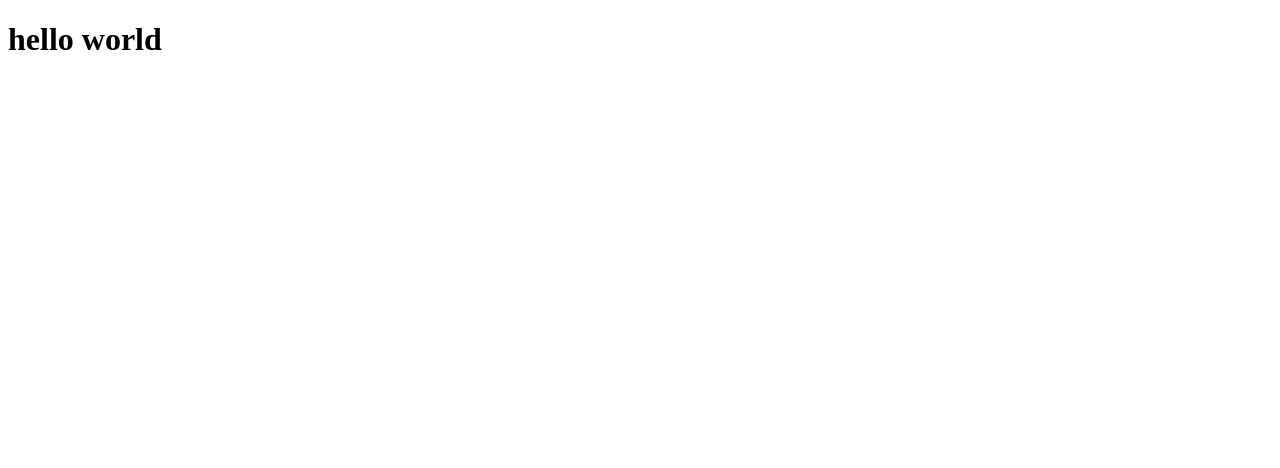
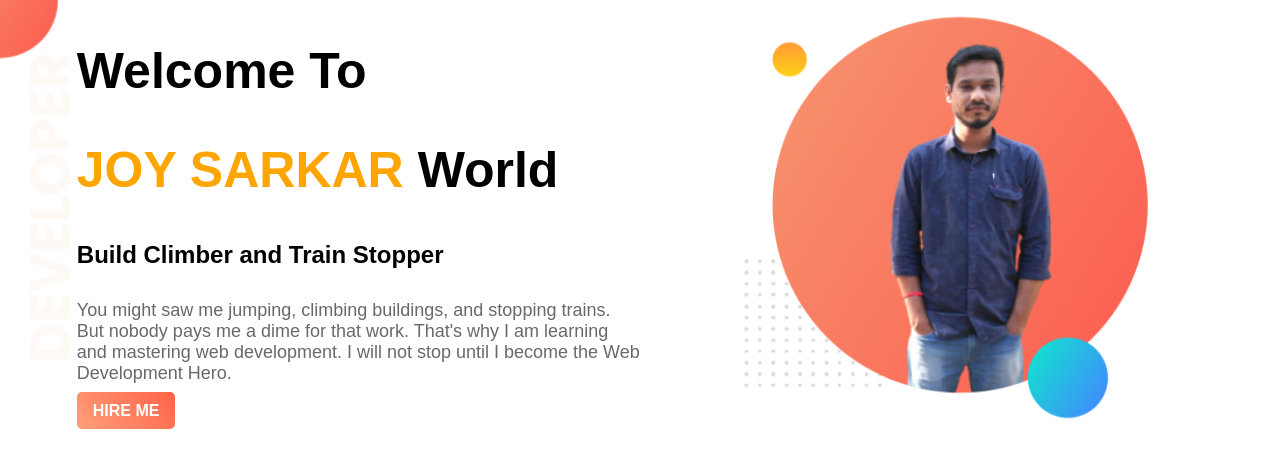
Before and after one commit to joySarkar8/my-portfolio-1, a plain HTML site: page index.html in a window 1280 px wide. Drawn offline with Linux system fonts and the light colour scheme.

Commit message:
complete hero area

```diff
--- a/index.html
+++ b/index.html
@@ -1,13 +1,29 @@
 <!DOCTYPE html>
 <html lang="en">
+
 <head>
     <meta charset="UTF-8">
     <meta http-equiv="X-UA-Compatible" content="IE=edge">
     <meta name="viewport" content="width=device-width, initial-scale=1.0">
-    <title>Document</title>
+    <title>Portfolio</title>
     <link rel="stylesheet" href="style.css">
+    <link rel="preconnect" href="https://fonts.googleapis.com">
+    <link rel="preconnect" href="https://fonts.gstatic.com" crossorigin>
 </head>
+
 <body>
-    <h1>hello world</h1>
+    <section class="hero_area flexible">
+        <div class="half_area">
+            <h1>Welcome To</h1>
+            <h1><span>JOY SARKAR</span> World</h1>
+            <h4>Build Climber and Train Stopper</h4>
+            <p>You might saw me jumping, climbing buildings, and stopping trains. But nobody pays me a dime for that work. That's why I am learning and mastering web development. I will not stop until I become the Web Development Hero.</p>
+            <a class="button" href="#">HIRE ME</a>
+        </div>
+        <div class="half_area">
+            <img src="img/banner_1st.png" alt="">
+        </div>
+    </section>
 </body>
+
 </html>
--- a/style.css
+++ b/style.css
@@ -0,0 +1,56 @@
+/***********************************
+common css
+************************************/
+body {
+    margin: 0;
+    font-family: 'Poppins', sans-serif;
+}
+
+.button {
+    text-decoration: none;
+    padding: 10px 16px;
+    background-image: linear-gradient(45deg, lightsalmon, tomato);
+    border-radius: 5px;
+    color: #fff;
+    font-weight: bold;
+}
+
+/***********************************
+main css
+************************************/
+.hero_area {
+    background-image: url(img/top-banner.png);
+    background-repeat: no-repeat;
+}
+
+.flexible {
+    display: flex;
+    margin-bottom: 150px;
+}
+
+.half_area {
+    width: 50%;
+    padding-left: 6%;
+    /* padding-right: 50px; */
+}
+
+.half_area img {
+    width: 80%;
+}
+
+h1 {
+    font-size: 50px;
+    font-weight: 550;
+}
+span{
+    color: orange;
+}
+
+h4 {
+    font-size: 24px;
+}
+
+p {
+    font-size: 18px;
+    color: dimgrey;
+}
```
Also changed, not shown: img/banner_1st.png (added), img/banner_2nd.png (added), img/dream-bg.png (added), img/exp-bg.png (added), img/my-bg.png (added), img/my-bg2.png (added), img/top-banner.png (added).
